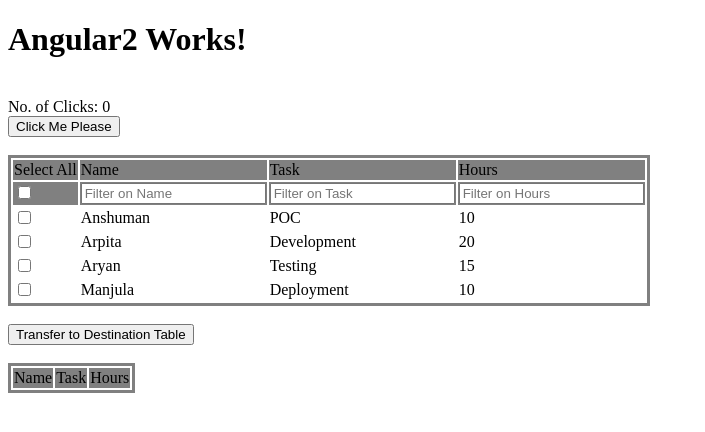
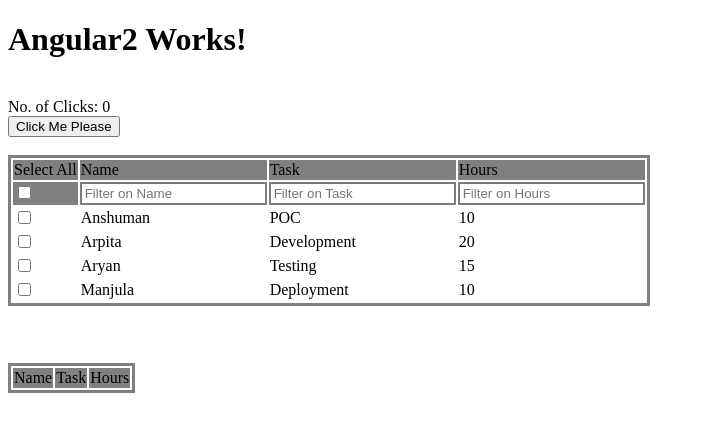
Before and after one commit to anshumanch/Angular2, an Angular app in the folder Project1/: page / in a window 1280 px wide. Shown: the top 432 px of the page, without its empty margins (0-705 px from the left). Built offline with nearby package versions, Linux system fonts and the light colour scheme.

Commit message:
Filters Applied

```diff
--- a/Project1/src/app/app.component.html
+++ b/Project1/src/app/app.component.html
@@ -27,7 +27,7 @@
     </tr>
 </table>
 <br/>
-<button (click)="transferSelectedData()">Transfer to Destination Table</button>
+<button (click)="transferSelectedData()" style="visibility: hidden">Transfer to Destination Table</button>
 <br/>
 <br/>
 <table id="DestinationTable" class="SourceTable" style="border: solid;border-color: gray">
```
